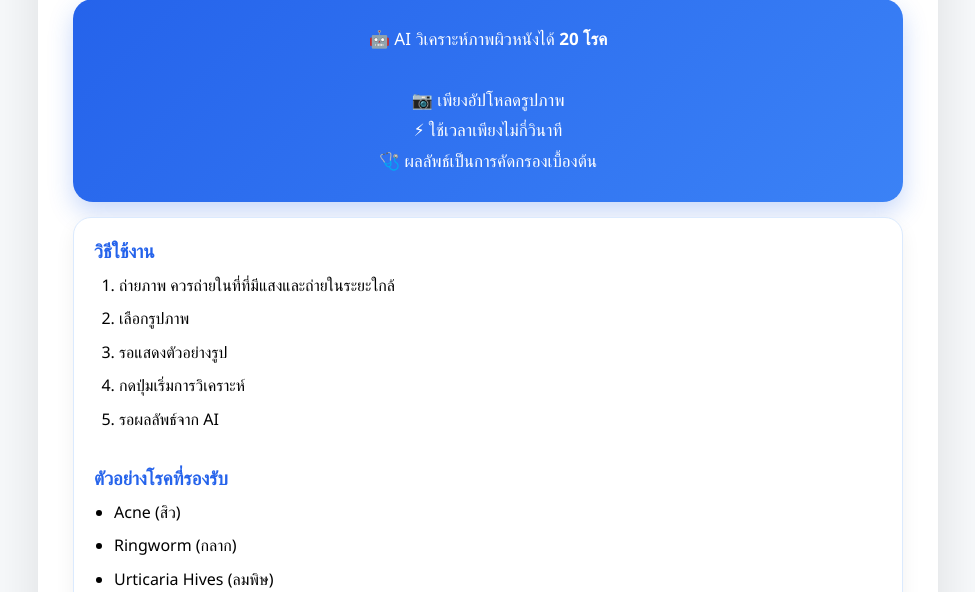
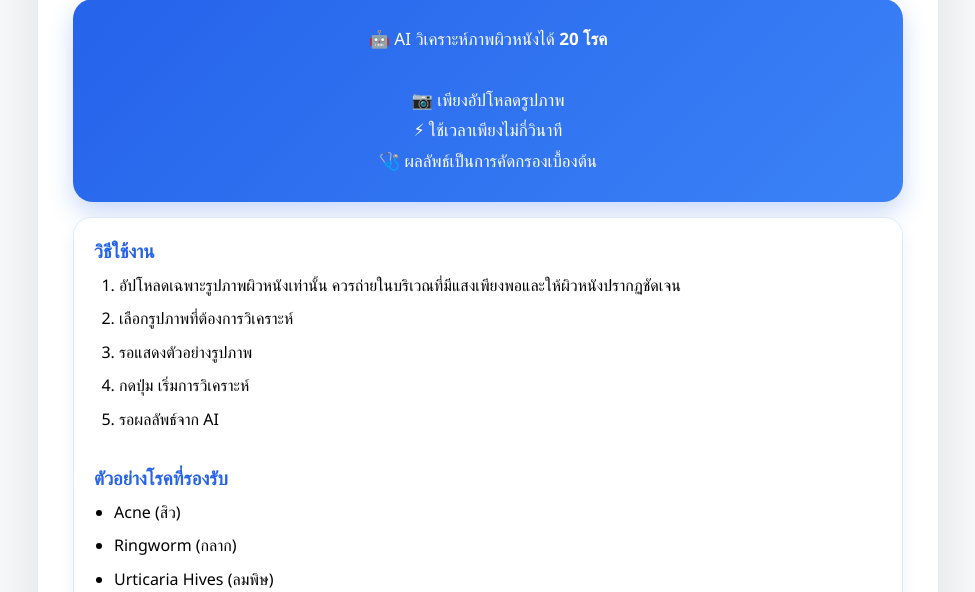
Before and after one commit to st12576-creator/SkinAiwebsite, a Flask app: page / in a window 1280 px wide. Shown: the part 163-755 px from the top of the page, without its empty margins (152-1127 px from the left). Run offline with Flask 3, Linux system fonts and the light colour scheme.

Commit message:
Update index.html

```diff
--- a/templates/index.html
+++ b/templates/index.html
@@ -224,10 +224,10 @@ ul{
 <h3>วิธีใช้งาน</h3>
 
  <ol>
-    <li>ถ่ายภาพ ควรถ่ายในที่ที่มีแสงและถ่ายในระยะใกล้</li>
-    <li>เลือกรูปภาพ</li>
-    <li>รอแสดงตัวอย่างรูป</li>
-    <li>กดปุ่มเริ่มการวิเคราะห์</li>
+     <li>อัปโหลดเฉพาะรูปภาพผิวหนังเท่านั้น ควรถ่ายในบริเวณที่มีแสงเพียงพอและให้ผิวหนังปรากฏชัดเจน</li>
+    <li>เลือกรูปภาพที่ต้องการวิเคราะห์</li>
+    <li>รอแสดงตัวอย่างรูปภาพ</li>
+    <li>กดปุ่ม เริ่มการวิเคราะห์</li>
     <li>รอผลลัพธ์จาก AI</li>
  </ol>
 <br>
```
